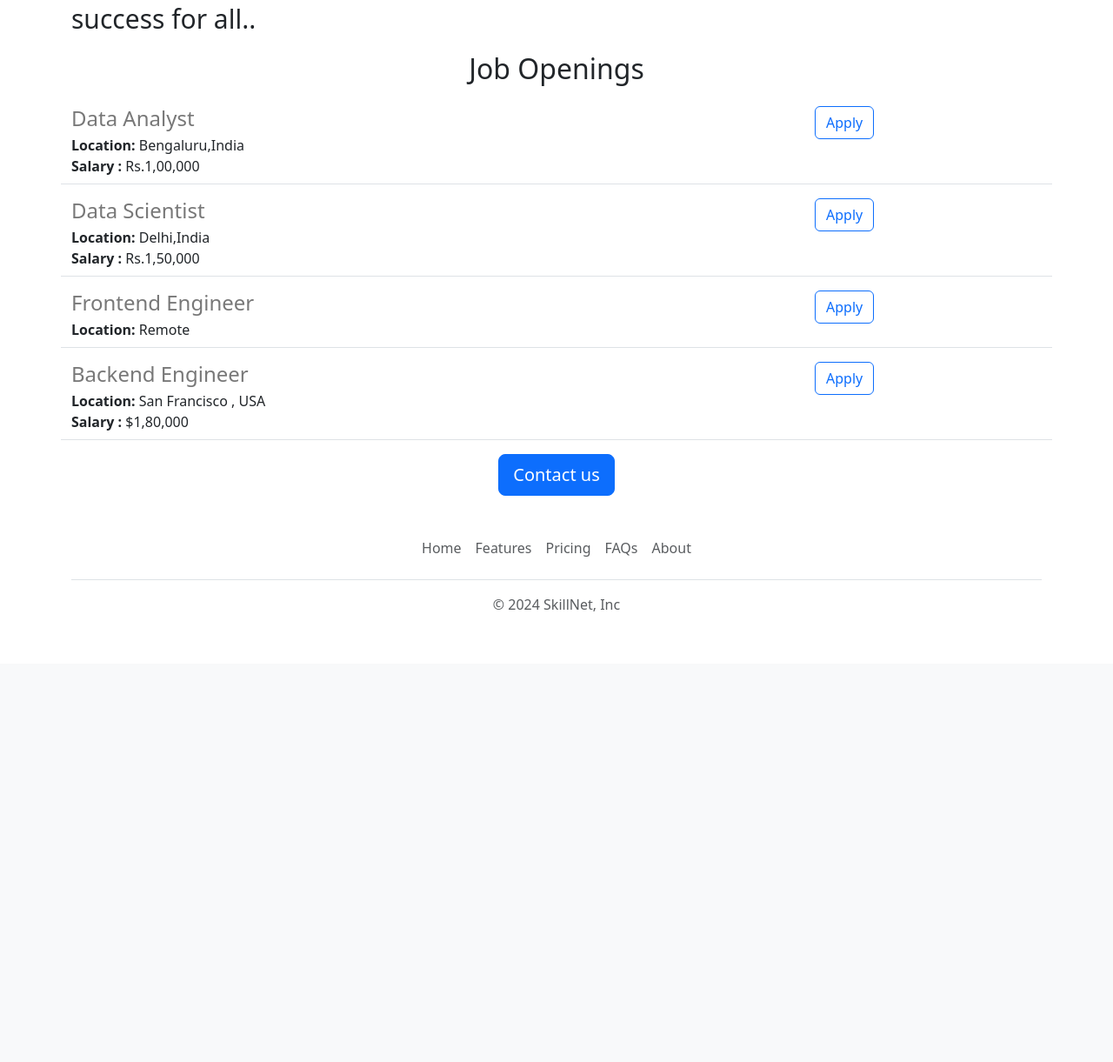
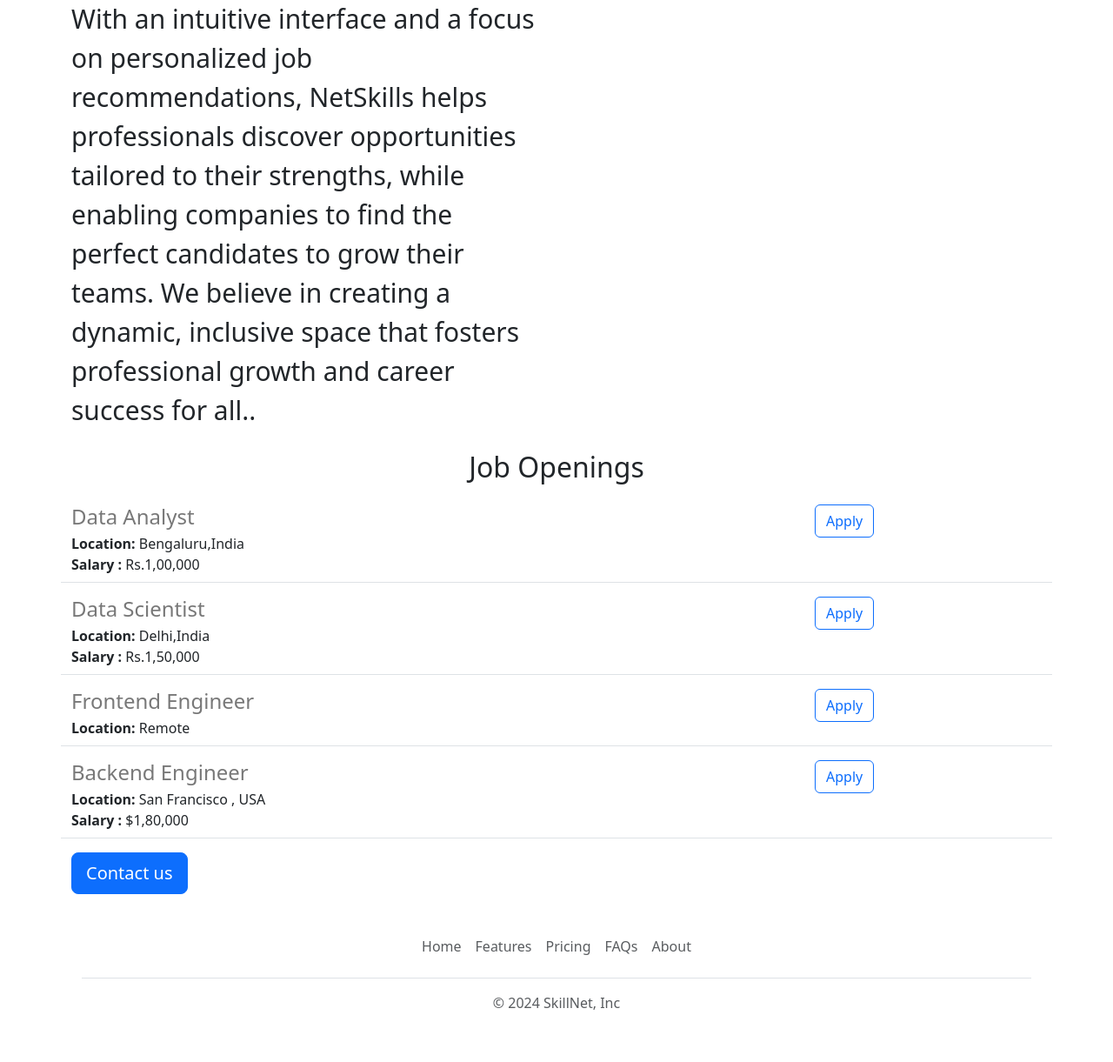
Before and after one commit to NYSHREYAS/SkillNet, a Flask app: page / in a window 1280 px wide. Shown: the part 981-2202 px from the top of the page at 87% size. Before the commit the page ends 1684 px from the top, so only its background shows below. Run offline with Flask 3, Linux system fonts and the light colour scheme.

Commit message:
added image on the right side of skill net info

```diff
--- a/templates/home.html
+++ b/templates/home.html
@@ -37,8 +37,17 @@
 
 
 
+         <div class = "row " style = "margin-bottom:16 px ">
+           <div class = "col-6 ">
+        <p style = "font-size:30px;"  > NetSkills is a cutting-edge platform dedicated to connecting job seekers with employers in a seamless and efficient manner. Our   mission is to bridge the gap between talent and opportunity, empowering individuals to showcase their skills and find jobs that align with their career aspirations. With an intuitive interface and a focus on personalized job recommendations, NetSkills helps professionals discover opportunities tailored to their strengths, while enabling companies to find the perfect candidates to grow their teams. We believe in creating a dynamic, inclusive space that fosters professional growth and career success for all..
 
-       <p style = "font-size:30px;"  > NetSkills is a cutting-edge platform dedicated to connecting job seekers with employers in a seamless and efficient manner. Our mission is to bridge the gap between talent and opportunity, empowering individuals to showcase their skills and find jobs that align with their career aspirations. With an intuitive interface and a focus on personalized job recommendations, NetSkills helps professionals discover opportunities tailored to their strengths, while enabling companies to find the perfect candidates to grow their teams. We believe in creating a dynamic, inclusive space that fosters professional growth and career success for all..</p>
+        </p>
+           </div>
+             <div class = "col-6 ">
+           <img class="img-fluid w-100" id="hmm" src="static/hmm.jpg " alt="" style="height: 360px;">
+
+         </div>
+
 
        <h2 class = "text-center mt-2 mb-4  " >Job Openings</h2>
        <div>
@@ -48,7 +57,7 @@
 
          {% endfor %}
        </div>
-       <div style = "text-align: center" >
+       <div style = "text-align: center border-radius : 4px" >
        <button class="btn btn-primary btn-lg">Contact us</button>
        </div>
      </div>
```
Also changed, not shown: 1 other file.
